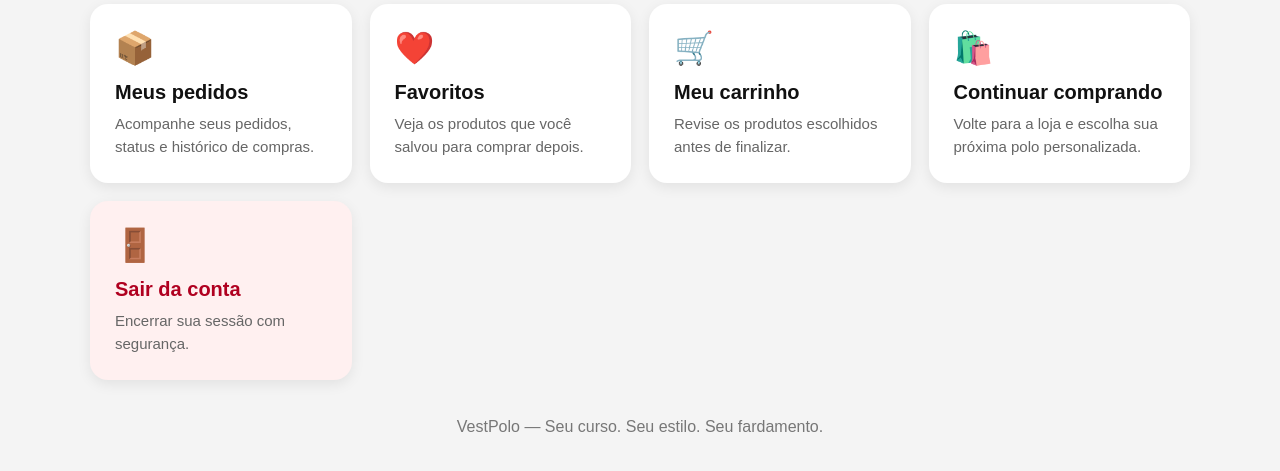
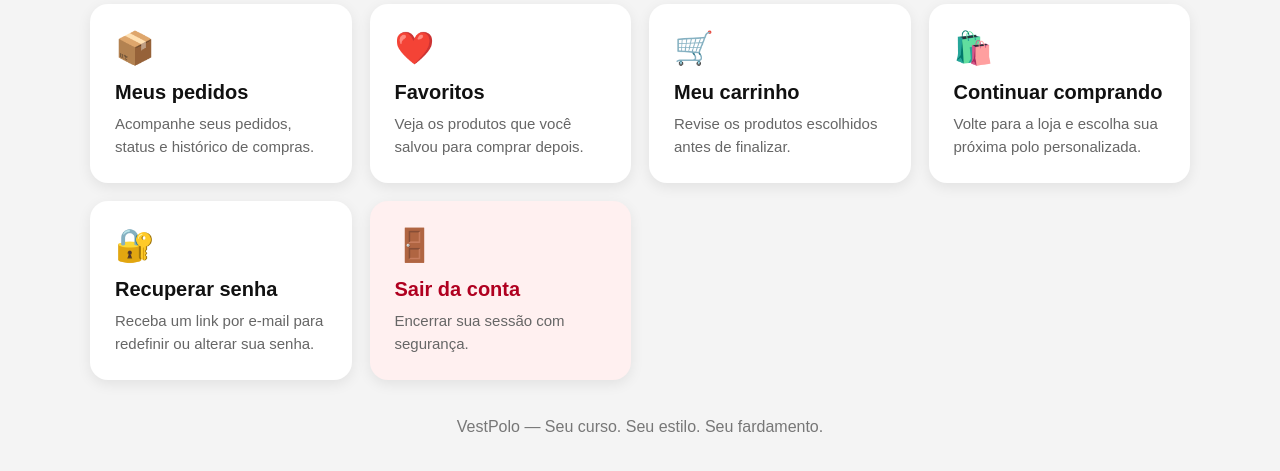
Before and after one commit to CarolineAnne/vestpolo, a Django app: page /minha-conta/ in a window 1280 px wide. Shown: the part 302-773 px from the top of the page. Run offline with Django 5.2, Linux system fonts and the light colour scheme; the visitor is signed in with stand-in values (Sample User, id 1).

Commit message:
alterar senha no meu contato

```diff
--- a/loja/templates/loja/minha_conta.html
+++ b/loja/templates/loja/minha_conta.html
@@ -323,6 +323,14 @@
             </a>
         </div>
 
+        <div class="card">
+            <a href="{% url 'password_reset' %}">
+                <div class="icone">🔐</div>
+                <h3>Recuperar senha</h3>
+                <p>Receba um link por e-mail para redefinir ou alterar sua senha.</p>
+            </a>
+        </div>
+
         <div class="card sair">
             <a href="{% url 'logout' %}">
                 <div class="icone">🚪</div>
```
